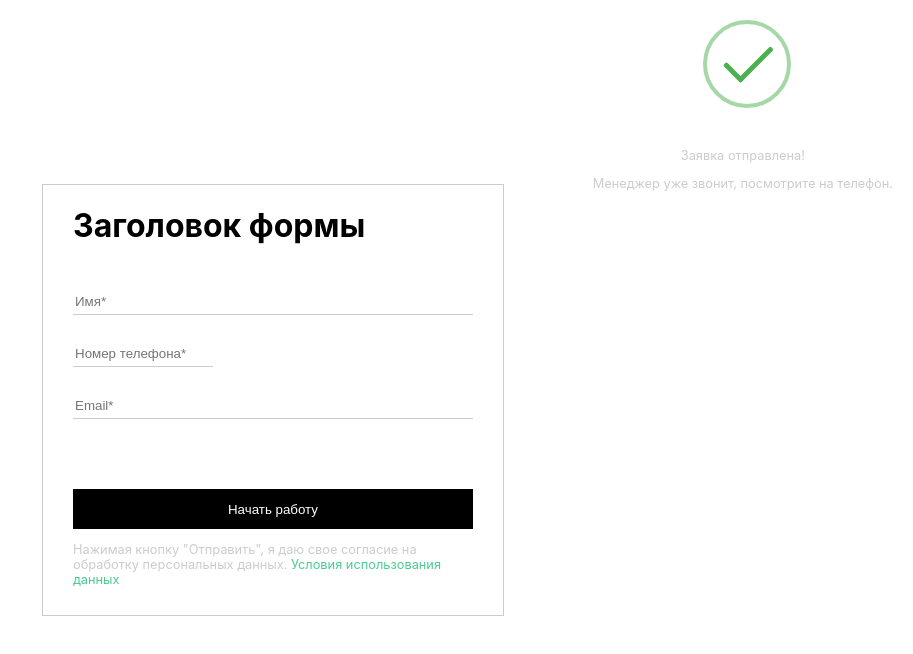
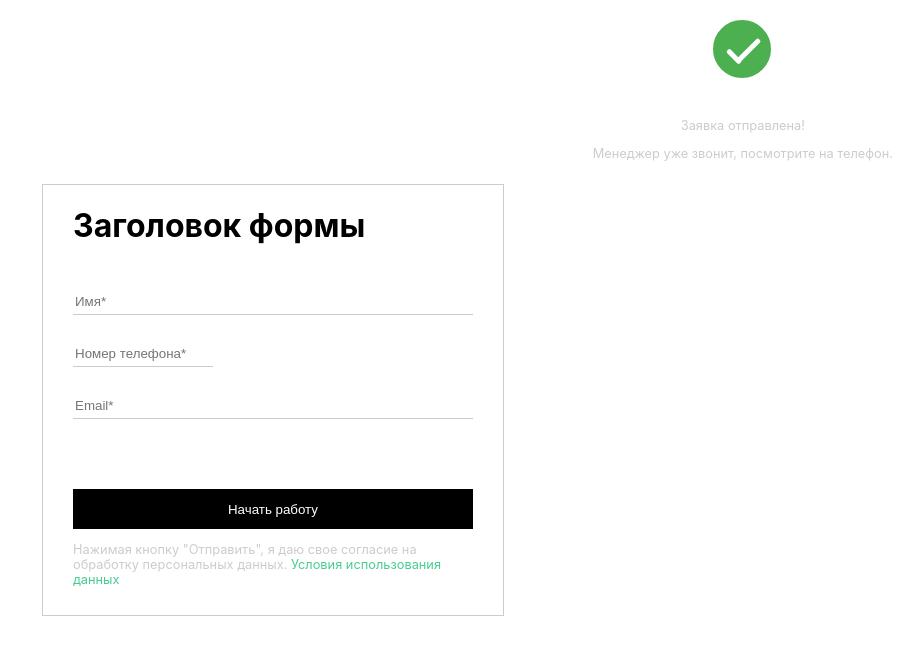
Before and after one commit to justLbee/test-app, a React app: page / in a window 1280 px wide. Shown: the top 654 px of the page, without its empty margins (367-1280 px from the left). Built offline with nearby package versions, Linux system fonts and the light colour scheme.

Commit message:
Notice icon стилизована

```diff
--- a/src/components/UI/Notice/notice.module.scss
+++ b/src/components/UI/Notice/notice.module.scss
@@ -25,8 +25,8 @@
 
 
 .successCheckmark {
-  width: 80px;
-  height: 115px;
+  width: 60px;
+  height: 85px;
   margin: 0 auto;
 
   .checkIcon {
@@ -64,26 +64,28 @@
 
     .iconLine {
       height: 5px;
-      background-color: #4CAF50;
+      background-color: #fff;
       display: block;
       border-radius: 2px;
       position: absolute;
       z-index: 10;
 
       &.lineTip {
-        top: 46px;
-        left: 14px;
-        width: 25px;
+        top: 30px;
+        left: 8px;
+        width: 18px;
         transform: rotate(45deg);
         animation: icon-line-tip 0.75s;
+        z-index: 999;
       }
 
       &.lineLong {
-        top: 38px;
-        right: 8px;
-        width: 47px;
+        top: 24px;
+        right: 33px;
+        width: 31px;
         transform: rotate(-45deg);
         animation: icon-line-long 0.75s;
+        z-index: 999;
       }
     }
 
@@ -91,12 +93,13 @@
       top: -4px;
       left: -4px;
       z-index: 10;
-      width: 80px;
-      height: 80px;
+      width: 50px;
+      height: 50px;
       border-radius: 50%;
       position: absolute;
       box-sizing: content-box;
-      border: 4px solid rgba(76, 175, 80, .5);
+      border: 4px solid #4CAF50;
+      background-color: #4CAF50;
     }
 
     .iconFix {
--- a/src/reducers/index.js
+++ b/src/reducers/index.js
@@ -1,7 +1,6 @@
 import { combineReducers } from "redux";
 
 import inputReducer  from "./input-reducer"
-import submitReducer from "./submit-reducer"
 
 const allReducers = combineReducers({
     inputReducer,
--- a/src/reducers/submit-reducer.js
+++ /dev/null
@@ -1,21 +0,0 @@
-const initialState = {
-    isFormValid: false
-};
-
-export default function (state = initialState, action) {
-    // let localState;
-    // if(action.type === 'SUBMIT_CLICKED') {
-    //     action.payload.event.preventDefault();
-    //     localState = {...state};
-    //
-    //     let isValid = true;
-    //     Object.keys(action.payload.inputsData).map(input => {
-    //         return isValid = action.payload.inputsData[input].valid && isValid;
-    //     });
-    //
-    //     localState.isFormValid = true;
-    //     return localState;
-    // } else {
-    //     return state;
-    // }
-}
```
